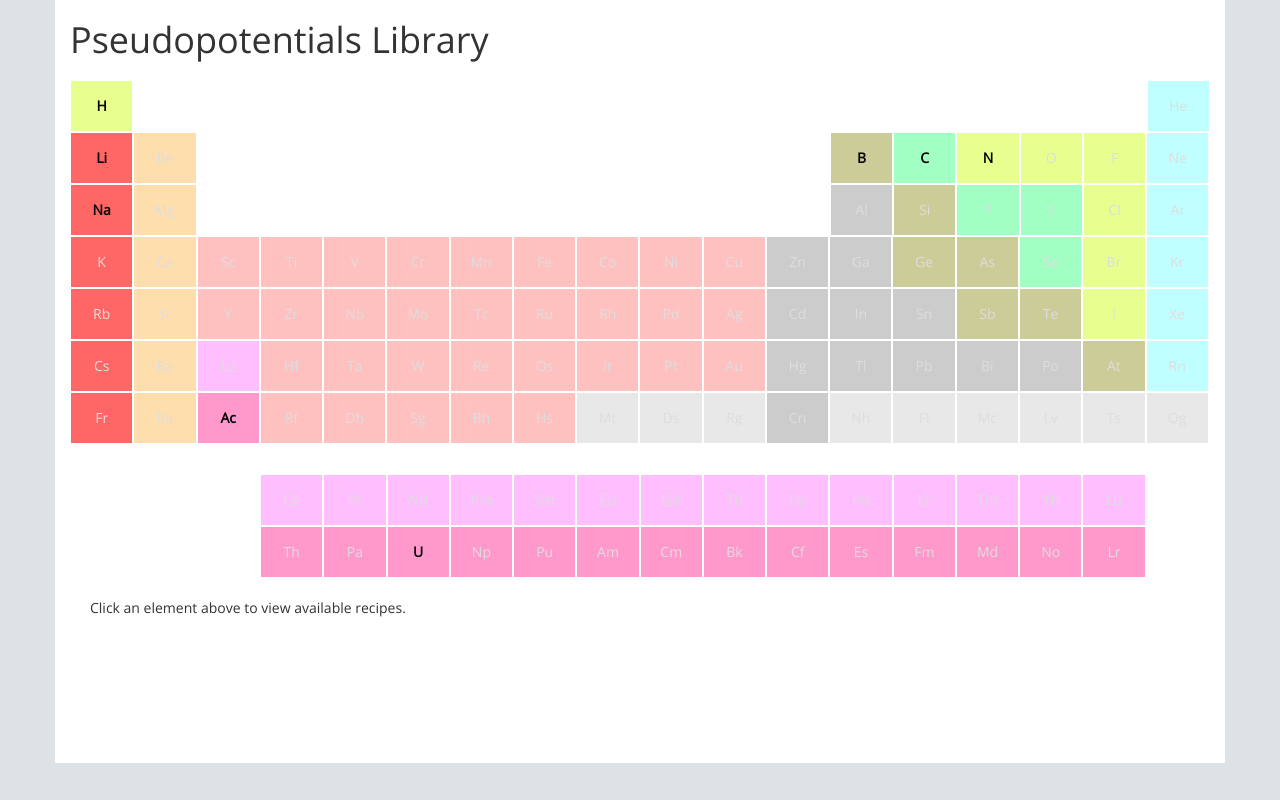
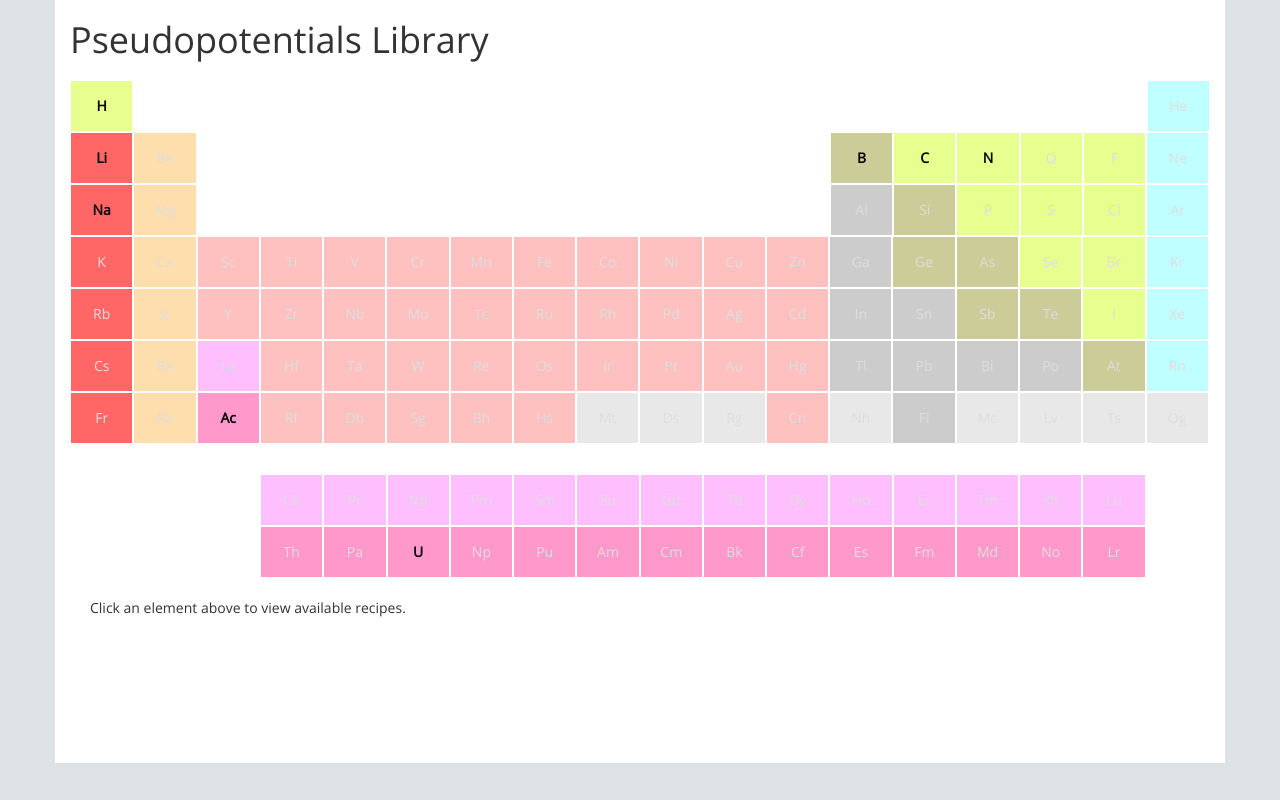
Before and after one commit to QMCPACK/pseudopotentiallibrary, a PHP site: page / in a window 1280 px wide. Run offline with PHP 8.4, Linux system fonts and the light colour scheme; data that the repository does not hold is empty.

Commit message:
updated element types based on ptable.com

```diff
--- a/index.php
+++ b/index.php
@@ -34,7 +34,7 @@
 					<div id="beryllium" class="element element-block-1 alkaline-earth-metal" onclick="getRecipe('beryllium')">Be</div>
 					<div class="element-block-10">&nbsp;</div>
 					<div id="boron" class="element element-block-1 metalloid" onclick="getRecipe('boron')">B</div>
-					<div id="carbon" class="element element-block-1 polyatomic-nonmetal" onclick="getRecipe('carbon')">C</div>
+					<div id="carbon" class="element element-block-1 diatomic-nonmetal" onclick="getRecipe('carbon')">C</div>
 					<div id="nitrogen" class="element element-block-1 diatomic-nonmetal" onclick="getRecipe('nitrogen')">N</div>
 					<div id="oxygen" class="element element-block-1 diatomic-nonmetal" onclick="getRecipe('oxygen')">O</div>
 					<div id="flourine" class="element element-block-1 diatomic-nonmetal" onclick="getRecipe('flourine')">F</div>
@@ -46,8 +46,8 @@
 					<div class="element-block-10">&nbsp;</div>
 					<div id="aluminium" class="element element-block-1 post-transition-metal" onclick="getRecipe('aluminium')">Al</div>
 					<div id="silicon" class="element element-block-1 metalloid" onclick="getRecipe('silicon')">Si</div>
-					<div id="phosporus" class="element element-block-1 polyatomic-nonmetal" onclick="getRecipe('phosporus')">P</div>
-					<div id="sulfur" class="element element-block-1 polyatomic-nonmetal" onclick="getRecipe('sulfur')">S</div>
+					<div id="phosporus" class="element element-block-1 diatomic-nonmetal" onclick="getRecipe('phosporus')">P</div>
+					<div id="sulfur" class="element element-block-1 diatomic-nonmetal" onclick="getRecipe('sulfur')">S</div>
 					<div id="chlorine" class="element element-block-1 diatomic-nonmetal" onclick="getRecipe('chlorine')">Cl</div>
 					<div id="argon" class="element element-block-1 noble-gas" onclick="getRecipe('argon')">Ar</div>
 				</div>
@@ -63,11 +63,11 @@
 					<div id="cobolt" class="element element-block-1 transition-metal" onclick="getRecipe('cobolt')">Co</div>
 					<div id="nickel" class="element element-block-1 transition-metal" onclick="getRecipe('nickel')">Ni</div>
 					<div id="copper" class="element element-block-1 transition-metal" onclick="getRecipe('copper')">Cu</div>
-					<div id="zinc" class="element element-block-1 post-transition-metal" onclick="getRecipe('zinc')">Zn</div>
+					<div id="zinc" class="element element-block-1 transition-metal" onclick="getRecipe('zinc')">Zn</div>
 					<div id="gallium" class="element element-block-1 post-transition-metal" onclick="getRecipe('gallium')">Ga</div>
 					<div id="germanium" class="element element-block-1 metalloid" onclick="getRecipe('germanium')">Ge</div>
 					<div id="arsenic" class="element element-block-1 metalloid" onclick="getRecipe('arsenic')">As</div>
-					<div id="selenium" class="element element-block-1 polyatomic-nonmetal" onclick="getRecipe('selenium')">Se</div>
+					<div id="selenium" class="element element-block-1 diatomic-nonmetal" onclick="getRecipe('selenium')">Se</div>
 					<div id="bromine" class="element element-block-1 diatomic-nonmetal" onclick="getRecipe('bromine')">Br</div>
 					<div id="krypton" class="element element-block-1 noble-gas" onclick="getRecipe('krypton')">Kr</div>
 				</div>
@@ -83,7 +83,7 @@
 					<div id="rhodium" class="element element-block-1 transition-metal" onclick="getRecipe('rhodium')">Rh</div>
 					<div id="palladium" class="element element-block-1 transition-metal" onclick="getRecipe('palladium')">Pd</div>
 					<div id="silver" class="element element-block-1 transition-metal" onclick="getRecipe('silver')">Ag</div>
-					<div id="cadmium" class="element element-block-1 post-transition-metal" onclick="getRecipe('cadmium')">Cd</div>
+					<div id="cadmium" class="element element-block-1 transition-metal" onclick="getRecipe('cadmium')">Cd</div>
 					<div id="indium" class="element element-block-1 post-transition-metal" onclick="getRecipe('indium')">In</div>
 					<div id="tin" class="element element-block-1 post-transition-metal" onclick="getRecipe('tin')">Sn</div>
 					<div id="antimony" class="element element-block-1 metalloid" onclick="getRecipe('antimony')">Sb</div>
@@ -103,7 +103,7 @@
 					<div id="iridium" class="element element-block-1 transition-metal" onclick="getRecipe('iridium')">Ir</div>
 					<div id="platinum" class="element element-block-1 transition-metal" onclick="getRecipe('platinum')">Pt</div>
 					<div id="gold" class="element element-block-1 transition-metal" onclick="getRecipe('gold')">Au</div>
-					<div id="mercury" class="element element-block-1 post-transition-metal" onclick="getRecipe('mercury')">Hg</div>
+					<div id="mercury" class="element element-block-1 transition-metal" onclick="getRecipe('mercury')">Hg</div>
 					<div id="thallium" class="element element-block-1 post-transition-metal" onclick="getRecipe('thallium')">Tl</div>
 					<div id="lead" class="element element-block-1 post-transition-metal" onclick="getRecipe('lead')">Pb</div>
 					<div id="bismuth" class="element element-block-1 post-transition-metal" onclick="getRecipe('bismuth')">Bi</div>
@@ -123,9 +123,9 @@
 					<div id="meitnerium" class="element element-block-1 unknown" onclick="getRecipe('meitnerium')">Mt</div>
 					<div id="darmstadtium" class="element element-block-1 unknown" onclick="getRecipe('darmstadtium')">Ds</div>
 					<div id="roentgenium" class="element element-block-1 unknown" onclick="getRecipe('roentgenium')">Rg</div>
-					<div id="copernicium" class="element element-block-1 post-transition-metal" onclick="getRecipe('copernicium')">Cn</div>
+					<div id="copernicium" class="element element-block-1 transition-metal" onclick="getRecipe('copernicium')">Cn</div>
 					<div id="nihonium" class="element element-block-1 unknown" onclick="getRecipe('nihonium')">Nh</div>
-					<div id="flerovium" class="element element-block-1 unknown" onclick="getRecipe('flerovium')">Fl</div>
+					<div id="flerovium" class="element element-block-1 post-transition-metal" onclick="getRecipe('flerovium')">Fl</div>
 					<div id="moscovium" class="element element-block-1 unknown" onclick="getRecipe('moscovium')">Mc</div>
 					<div id="livermorium" class="element element-block-1 unknown" onclick="getRecipe('livermorium')">Lv</div>
 					<div id="tennessine" class="element element-block-1 unknown" onclick="getRecipe('tennessine')">Ts</div>
```
